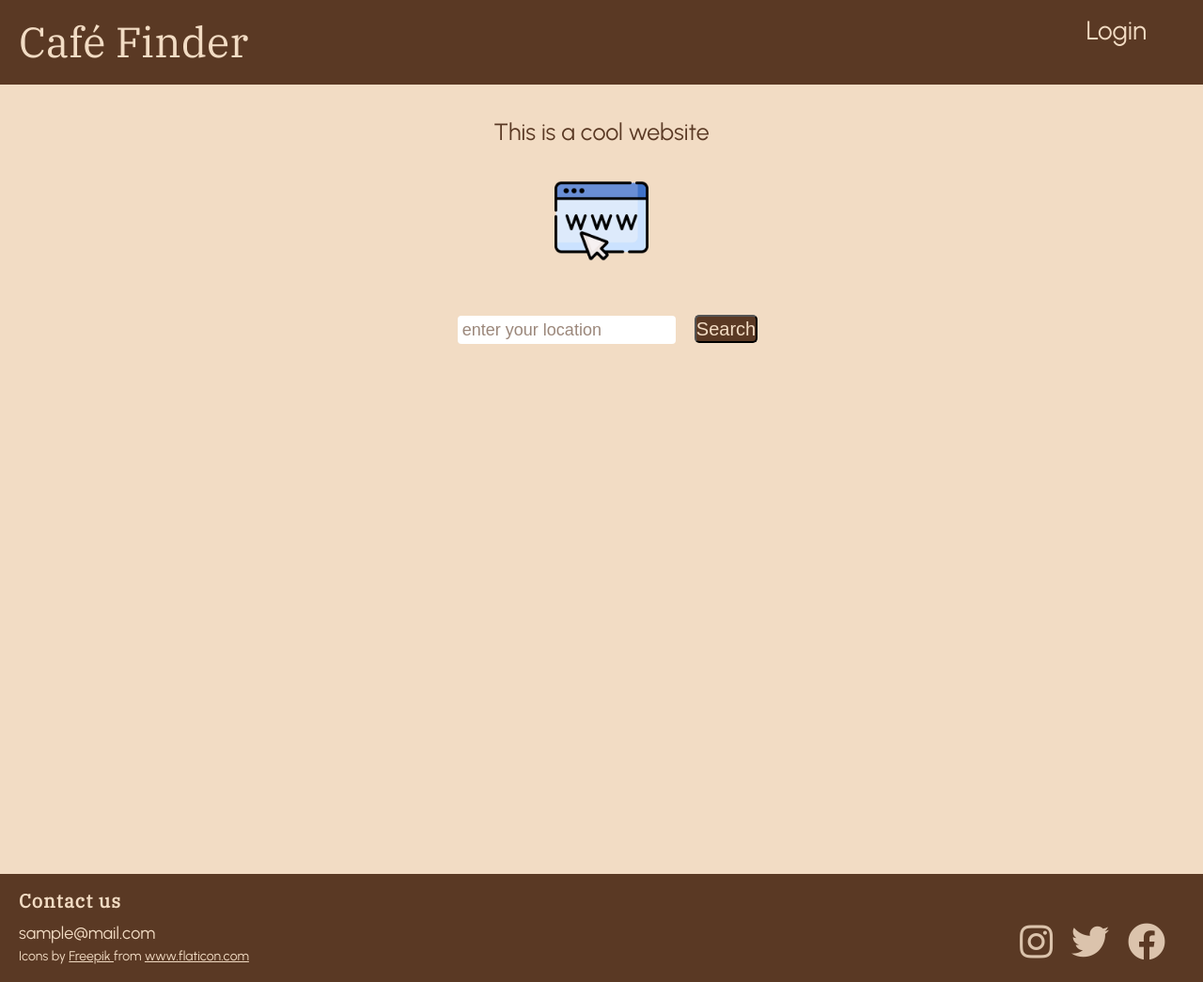
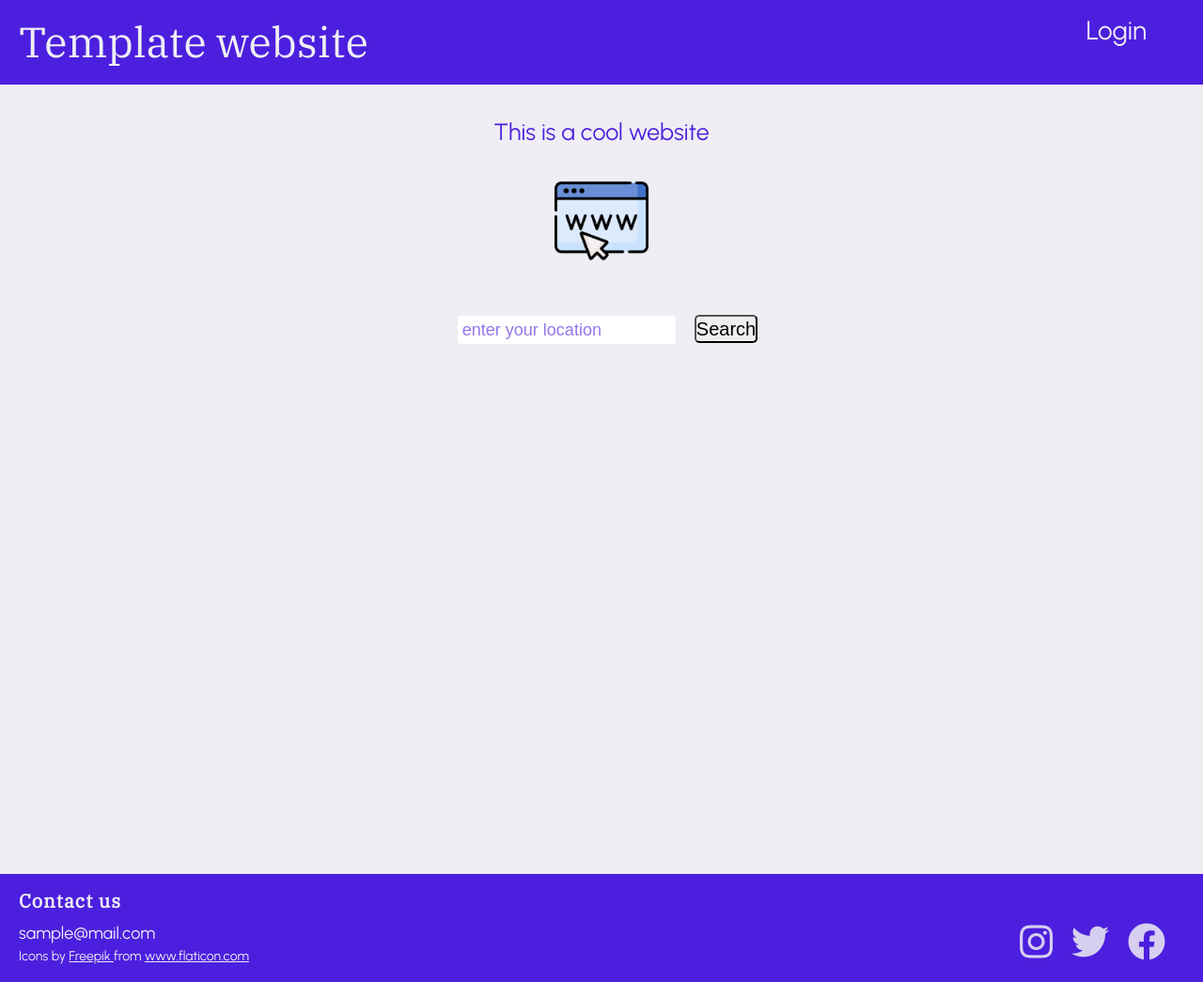
Before and after one commit to solenedel/ERN-template, a React (Create React App) app: page / in a window 1280 px wide. Shown: the whole page at 94% size. Built offline with nearby package versions, Linux system fonts and the light colour scheme; no server answers; the HTML template or start-up script is replaced by a standard one.

Commit message:
change main colours

```diff
--- a/public/index.html
+++ b/public/index.html
@@ -23,7 +23,7 @@
     href="https://fonts.googleapis.com/css2?family=IBM+Plex+Serif:ital,wght@0,100;0,200;0,300;0,400;1,200;1,300;1,400&family=Urbanist:ital,wght@0,100;0,200;0,300;0,400;0,600;1,100;1,200;1,300;1,400;1,500&display=swap"
     rel="stylesheet">
 
-  <title> Café finder ☕</title>
+  <title>Template website</title>
 </head>
 
 <body>
--- a/src/components/Nav.js
+++ b/src/components/Nav.js
@@ -50,7 +50,7 @@ const Nav = ({ className }) => {
     <nav className={className}>
       <div id="nav-flexbox">
         <Link to="/" id="logo-link">
-          <div id="logo">Café Finder</div>
+          <div id="logo">Template website</div>
         </Link>
 
         <ul>{user.auth ? LogoutButton() : LoginButton()}</ul>
--- a/src/components/styled-components/Footer.style.js
+++ b/src/components/styled-components/Footer.style.js
@@ -4,10 +4,10 @@ import Footer from '../Footer';
 import { colorVars, fontVars } from './css-variables';
 
 export const StyledFooter = styled(Footer)`
-  background-color: ${colorVars.primaryDarkBrown};
+  background-color: ${colorVars.primaryDark};
   height: 115px;
   width: 100vw;
-  color: ${colorVars.primaryLightBrown};
+  color: ${colorVars.primaryLight};
   position: static;
   /* margin-top: 100px; */
 
@@ -35,7 +35,7 @@ export const StyledFooter = styled(Footer)`
       & a,
       a:hover,
       a:active {
-        color: ${colorVars.primaryLightBrown};
+        color: ${colorVars.primaryLight};
       }
     }
   }
--- a/src/components/styled-components/GlobalStyles.style.js
+++ b/src/components/styled-components/GlobalStyles.style.js
@@ -10,7 +10,7 @@ export const GlobalStyles = createGlobalStyle`
   padding: 0;
 }
   body {
-    background-color: ${colorVars.primaryLightBrown};
+    background-color: ${colorVars.primaryLight};
     margin: 0px;
     padding: 0px;
     overflow-x: hidden;
--- a/src/components/styled-components/HomePage.style.js
+++ b/src/components/styled-components/HomePage.style.js
@@ -26,13 +26,13 @@ export const StyledHomePage = styled(HomePage)`
     left: 13%;
     z-index: 10;
     font-size: 25px;
-    color: ${colorVars.primaryDarkBrown};
+    color: ${colorVars.primaryDark};
   }
 
   & div {
     font-size: 25px;
     margin-bottom: 30px;
-    color: ${colorVars.primaryDarkBrown};
+    color: ${colorVars.primaryDark};
   }
 
   & #search-section {
@@ -49,7 +49,7 @@ export const StyledHomePage = styled(HomePage)`
       }
 
       &::placeholder {
-        color: ${colorVars.primaryDarkBrown};
+        color: ${colorVars.primaryDark};
         opacity: 0.6;
         padding-left: 5px;
       }
--- a/src/components/styled-components/LoginPage.style.js
+++ b/src/components/styled-components/LoginPage.style.js
@@ -4,7 +4,7 @@ import LoginPage from '../LoginPage';
 import { colorVars, mainButtonStyles, inputFieldStyles } from './css-variables';
 
 export const StyledLoginPage = styled(LoginPage)`
-  color: ${colorVars.primaryDarkBrown};
+  color: ${colorVars.primaryDark};
   font-size: 30px;
 
   & p {
@@ -26,7 +26,7 @@ export const StyledLoginPage = styled(LoginPage)`
     }
 
     &::placeholder {
-      color: ${colorVars.primaryDarkBrown};
+      color: ${colorVars.primaryDark};
       opacity: 0.6;
       padding-left: 5px;
     }
--- a/src/components/styled-components/Nav.style.js
+++ b/src/components/styled-components/Nav.style.js
@@ -4,7 +4,7 @@ import Nav from '../Nav';
 import { colorVars } from './css-variables';
 
 export const StyledNav = styled(Nav)`
-  background-color: ${colorVars.primaryDarkBrown};
+  background-color: ${colorVars.primaryDark};
   height: 90px;
 
   & #nav-flexbox {
@@ -14,7 +14,7 @@ export const StyledNav = styled(Nav)`
   }
 
   #logo-link {
-    color: ${colorVars.primaryLightBrown};
+    color: ${colorVars.primaryLight};
     text-decoration: none;
   }
 
@@ -28,7 +28,7 @@ export const StyledNav = styled(Nav)`
       font-size: 28px;
       transition: color 0.4s;
       text-decoration: none;
-      color: ${colorVars.primaryLightBrown};
+      color: ${colorVars.primaryLight};
 
       &:hover {
         color: ${colorVars.pinkHover};
--- a/src/components/styled-components/css-variables.js
+++ b/src/components/styled-components/css-variables.js
@@ -1,7 +1,7 @@
 // colors
 const colorVars = {
-  primaryDarkBrown: '#5a3924',
-  primaryLightBrown: '#f2dcc4',
+  primaryDark: '#4C1FDE',
+  primaryLight: '#EFEEF5',
   pinkHover: '#fca4b5',
   darkPink: '#D88091',
   mediumPink: '#F6C2CC',
```
